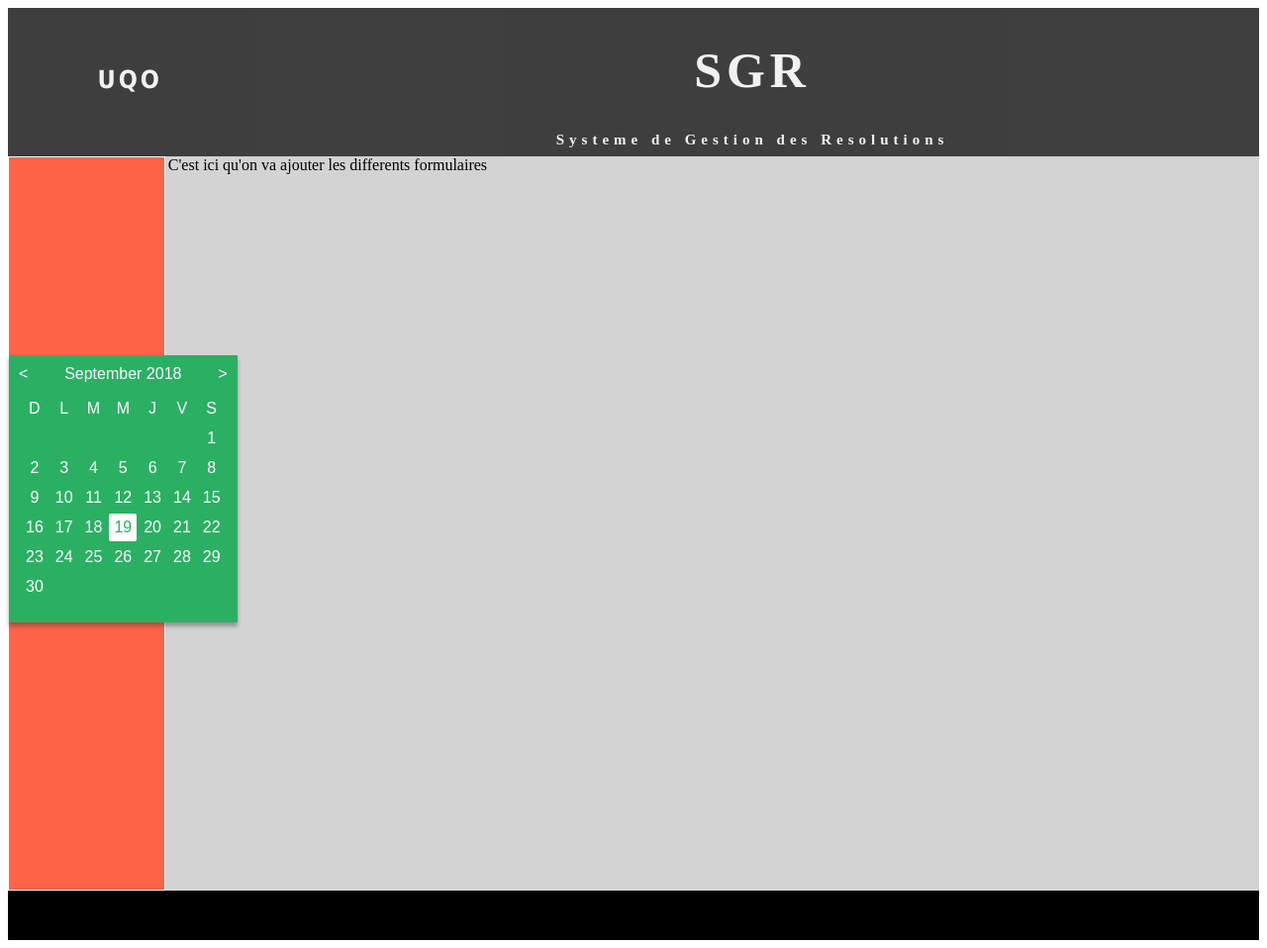
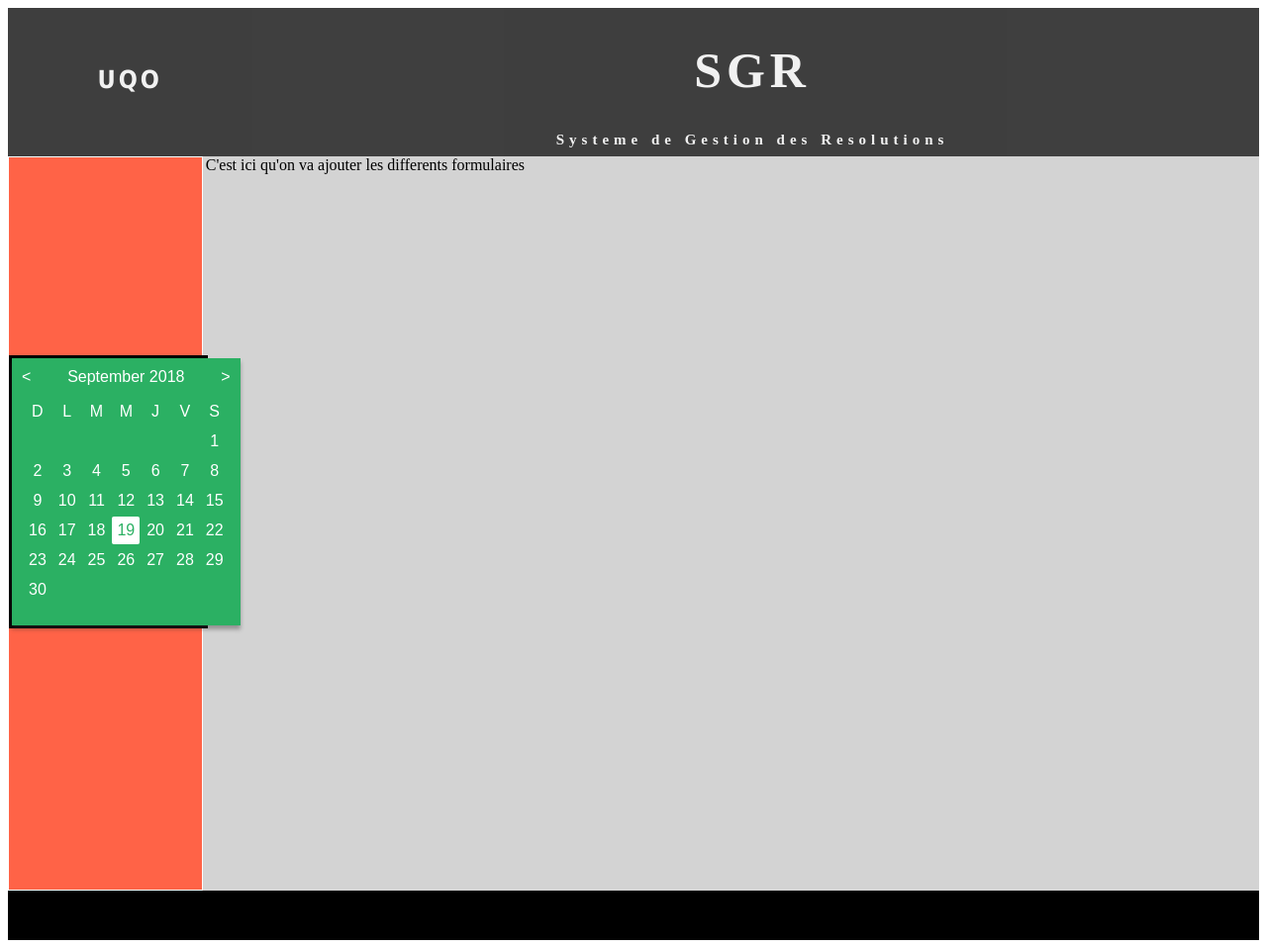
Before and after one commit to FlouHappy/SGR, a PHP site: page /Main.php in a window 1280 px wide. Shown: the whole page at 99% size. Run offline with PHP 8.4, Linux system fonts and the light colour scheme.

Commit message:
Update stylesheet.css

```diff
--- a/css/stylesheet.css
+++ b/css/stylesheet.css
@@ -1,10 +1,14 @@
-
+/*****
+Authors:  Franck Happy
+          Floriant Colly
+*****/
 #page {
   height: 100%;
   width: 100%;
   background-color: lightgray;
 }
-
+/*--------------Debut Template------------------*/
+/***Style pour Head***/
 .row:after {
   content: "";
   display: table;
@@ -59,18 +63,30 @@
   letter-spacing: 5px;
   font-size: 15px;
 }
+/***Fin de Style pour Head***/
 
+/***Style pour barre de gauche***/
 #side {
   height: 740px;
-  width: 12.4%;
+  width: 15.4%;
   border: 1px solid white;
   background-color: tomato;
 }
+/***** Pour Calendrier **/
+#calendar {/*le reste est dans la librairie dyCalendar*/
+  padding-top: 0px;
+  margin-top: 200px;
+  height: 270px;
+  width: 100%;
+  border: 3px solid black;
+}
+/**** Fin Pour Calendrier **/
+/***Fin Style pour barre de gauche***/
 
 #container {
   float: right;
   height: 740px;
-  width: 87.2%;
+  width: 84.2%;
 
 }
 
@@ -79,11 +95,4 @@
   width: 100%;
   background-color: black;
 }
-
-/******** Pour Calendrier ************/
-#calendar {
-  padding-top: 0px;
-  margin-top: 200px;
-  height: 270px;
-  width: 100%;
-}
+/*---------------------Fin du Template------------------------*/
```
